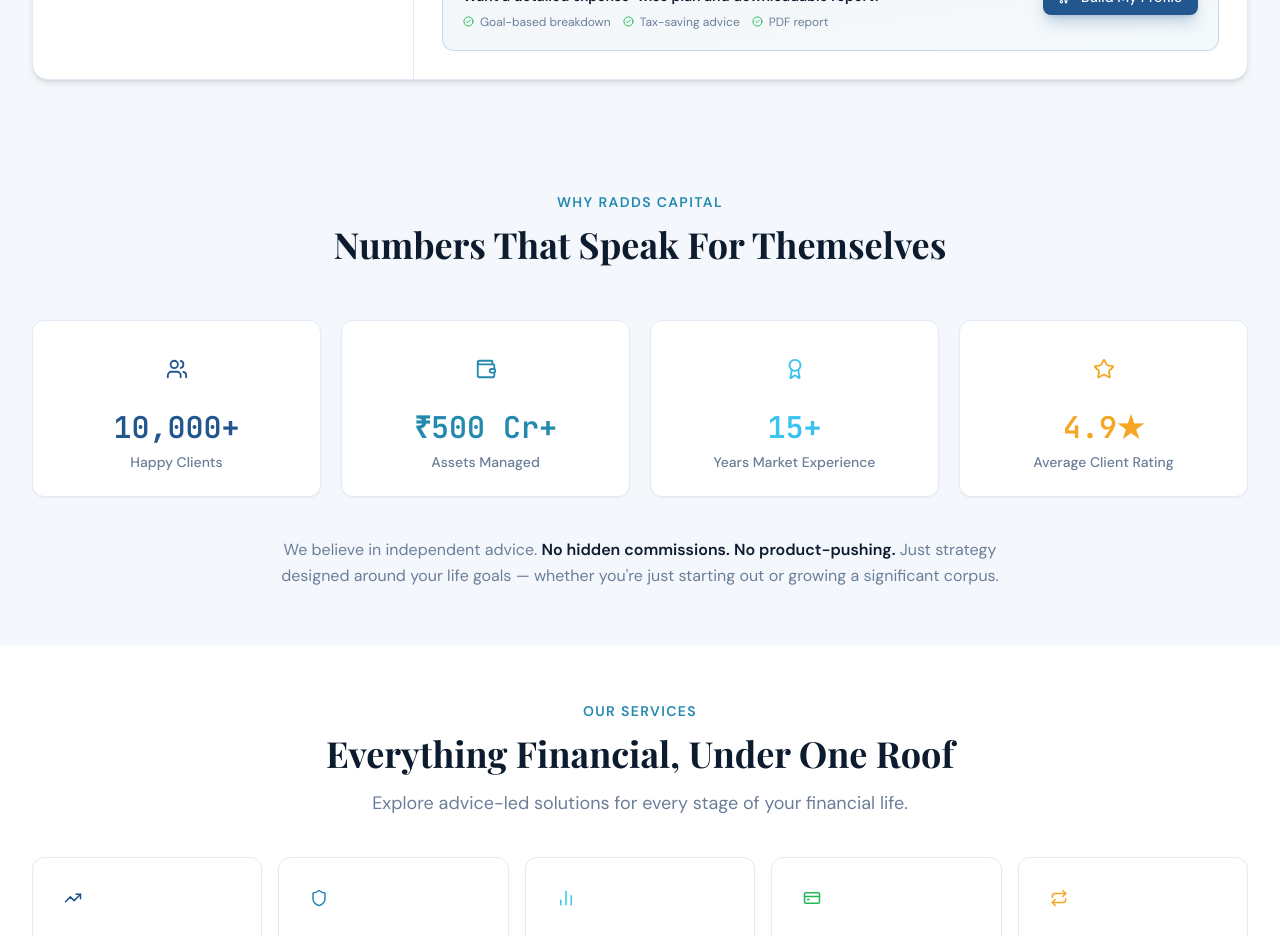
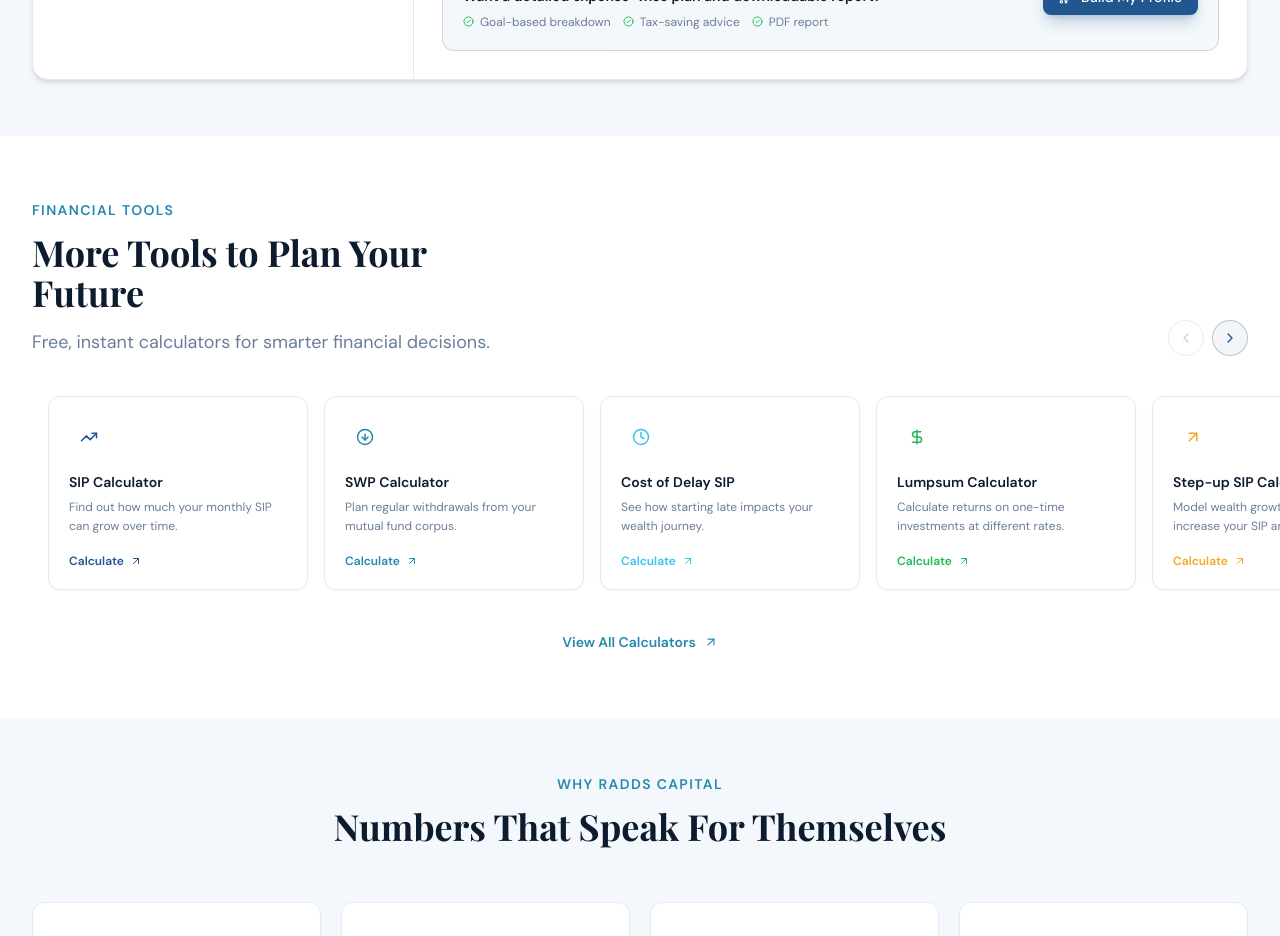
Before and after one commit to SwarikaaM/Radds, a React (Vite) app in the folder Frontend/: page / in a window 1280 px wide. Shown: the part 1580-2516 px from the top of the page. Built offline with nearby package versions, Linux system fonts and the light colour scheme; a web font is replaced by a local one.

Commit message:
UI changes 2

```diff
--- a/Frontend/src/pages/Home.jsx
+++ b/Frontend/src/pages/Home.jsx
@@ -33,7 +33,7 @@
       <HeroSection />
       {/* <MarketTicker /> */}
       <FeaturedCalculator/>
-      <calculatorCardsPreview/>
+      <CalculatorCardsPreview/>
       <TrustStats />
       <ServicesPreview />
       <HowItWorks />
```
